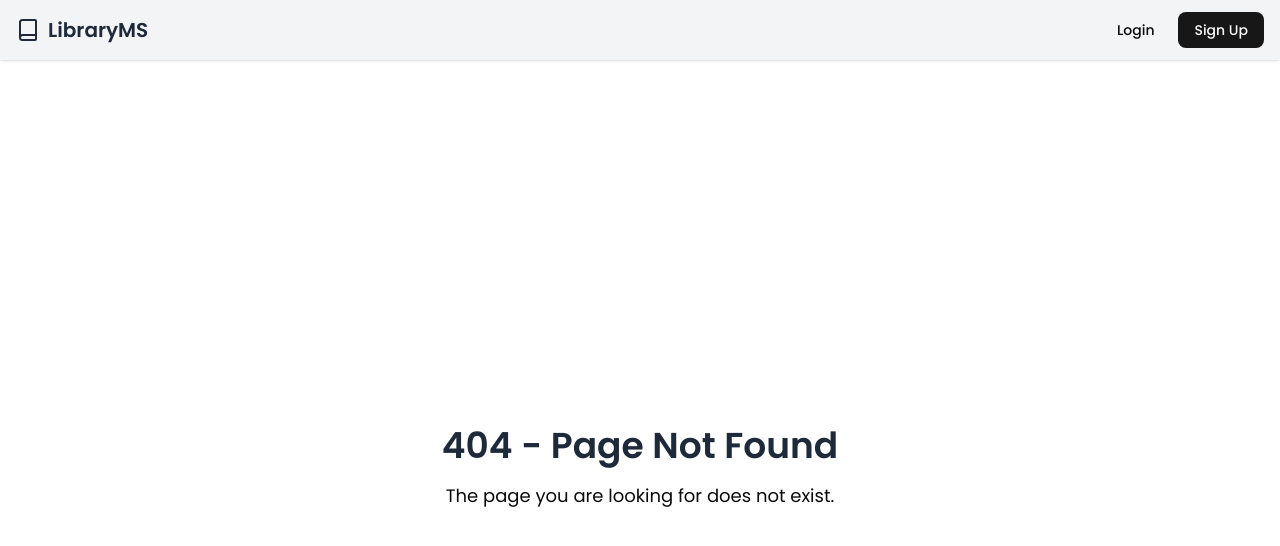
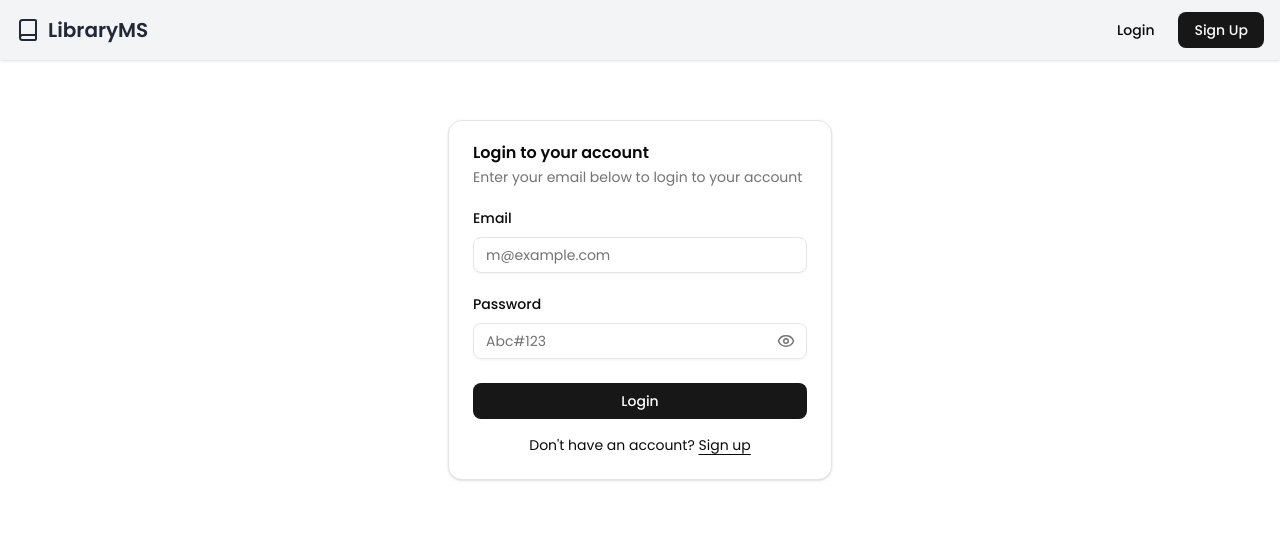
Before and after one commit to WathilaKarunathilake/library-management-frontend, a React (Vite) app: page / in a window 1280 px wide. Before the commit this address had no page. Shown: the top 546 px of the page. Built offline with nearby package versions, Linux system fonts and the light colour scheme.

Commit message:
Fixed loader bug

```diff
--- a/src/pages/staff/ViewBooks.tsx
+++ b/src/pages/staff/ViewBooks.tsx
@@ -3,7 +3,7 @@ import BookCard from "@/components/ui/book-card"
 import { getBooks, removeBookService } from "@/services/BookService"
 import type { BookData } from "@/models/BookModels"
 import { showErrorToast, showSuccessToast } from "@/components/files/toast"
-import { Loader } from "lucide-react"
+import { Loader } from "@/components/ui/loader"
 
 const ViewBooks = () => {
   const [books, setBooks] = useState<BookData[]>([])
--- a/src/pages/staff/ViewMembers.tsx
+++ b/src/pages/staff/ViewMembers.tsx
@@ -11,8 +11,9 @@ import { Input } from "@/components/ui/input"
 import { useEffect, useState } from "react"
 import { getMembers } from "@/services/MemberService"
 import type { Member } from "@/models/MemberModel"
-import { Search, Loader } from "lucide-react"
+import { Search } from "lucide-react"
 import { showErrorToast } from "@/components/files/toast"
+import { Loader } from "@/components/ui/loader"
 
 export const ViewMembers = () => {
   const [members, setMembers] = useState<Member[]>([])
@@ -27,7 +28,7 @@ export const ViewMembers = () => {
     } catch (error: any) {
       showErrorToast(error.message)
     } finally {
-      setLoading(false)
+      setLoading(true)
     }
   }
 
@@ -69,7 +70,7 @@ export const ViewMembers = () => {
       </div>
 
       {loading ? (
-        <Loader/>
+        <Loader />
       ) : (
         <>
           <div className="rounded-xl border shadow-sm overflow-auto">
--- a/src/router/AppRoutes.tsx
+++ b/src/router/AppRoutes.tsx
@@ -13,6 +13,7 @@ import { Routes, Route } from "react-router-dom";
 export const AppRoutes = () => {
   return (
     <Routes>
+      <Route path="/" element={<Login/>} />
       <Route path="/login" element={<Login/>} />
       <Route path="/register" element={<Register/>} />
 
```
